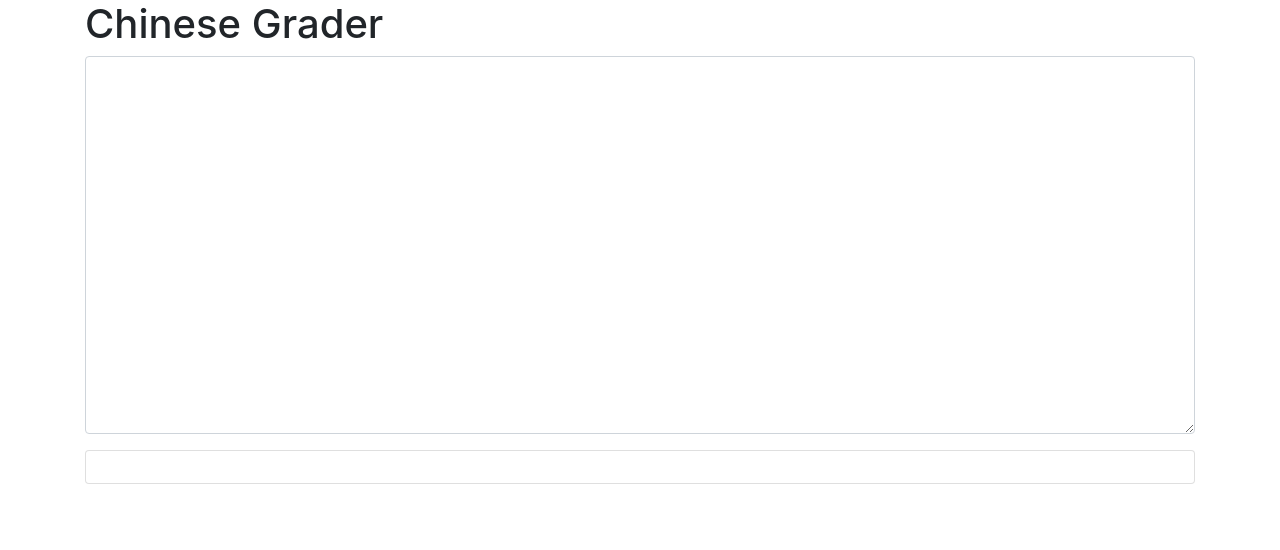
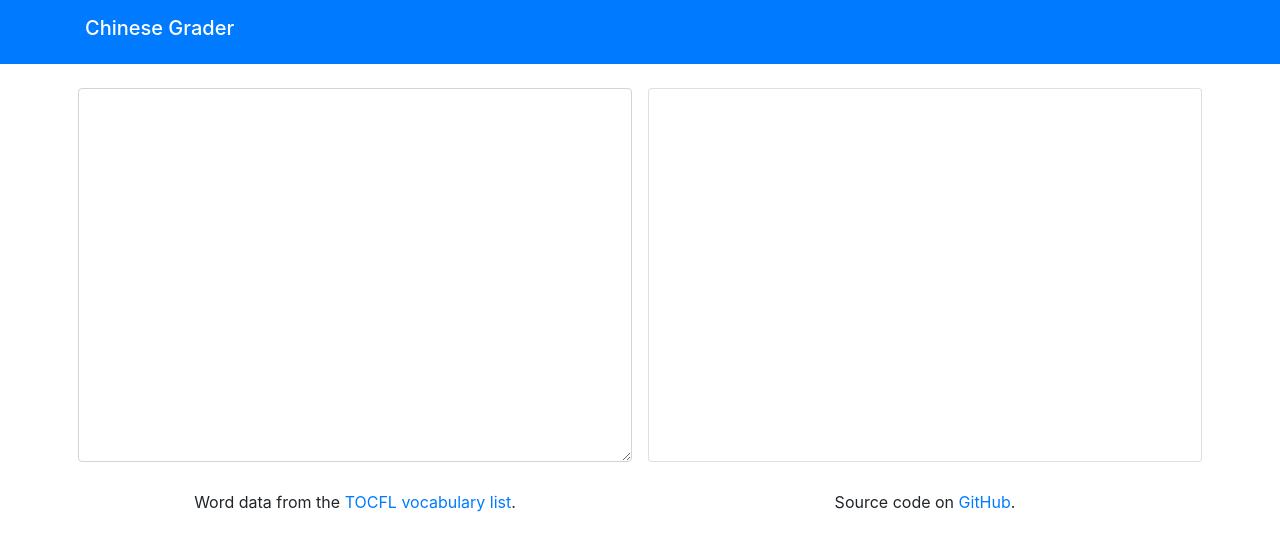
Before and after one commit to Hasnep/ChineseGrader, a website: page index.html in a window 1280 px wide. Drawn offline with nearby package versions, Linux system fonts and the light colour scheme.

Commit message:
Improve styling of page

```diff
--- a/index.html
+++ b/index.html
@@ -1,4 +1,5 @@
 <!DOCTYPE html>
+<html lang="en">
   <head>
     <meta charset="utf-8" />
     <title></title>
@@ -10,25 +11,53 @@
       integrity="sha384-Vkoo8x4CGsO3+Hhxv8T/Q5PaXtkKtu6ug5TOeNV6gBiFeWPGFN9MuhOf23Q9Ifjh"
       crossorigin="anonymous"
     />
-
     <link rel="stylesheet" href="src/static/styles.css" />
   </head>
   <body>
+    <nav class="navbar navbar-expand-lg navbar-dark bg-primary">
       <div class="container">
-    <h1>Chinese Grader</h1>
+        <h1 class="navbar-brand">Chinese Grader</h1>
+      </div>
+    </nav>
+    <div class="container">
+      <div class="row py-4">
+        <div class="col px-2">
           <form>
-      <div class="form-group">
+            <div class="form-group m-0">
               <textarea
-          class="form-control px-3 py-2 chinese-text"
+                class="form-control chinese-text"
                 id="inputText"
                 rows="10"
                 cols="30"
               ></textarea>
             </div>
           </form>
-    <div class="card px-3 py-2 chinese-text">
-      <p id="outputText"></p>
+        </div>
+        <div class="col px-2">
+          <div class="card h-100 w-100 d-inline-block">
+            <div class="card-body">
+              <p id="outputText" class="chinese-text h-100 d-inline-block"></p>
             </div>
           </div>
+        </div>
+      </div>
+    </div>
+    <footer class="footer text-center">
+      <div class="container">
+        <div class="row py-1">
+          <div class="col px-1">
+            Word data from the
+            <a href="https://www.roc-taiwan.org/at_de/post/634.html"
+              >TOCFL vocabulary list</a
+            >.
+          </div>
+          <div class="col px-1">
+            Source code on
+            <a href="https://www.github.com/hasnep/chinese-grader">GitHub</a>.
+          </div>
+        </div>
+      </div>
+    </footer>
     <script src="dist/index.js"></script>
   </body>
+</html>
```
Lines whose indentation alone changed are shown as unchanged.
